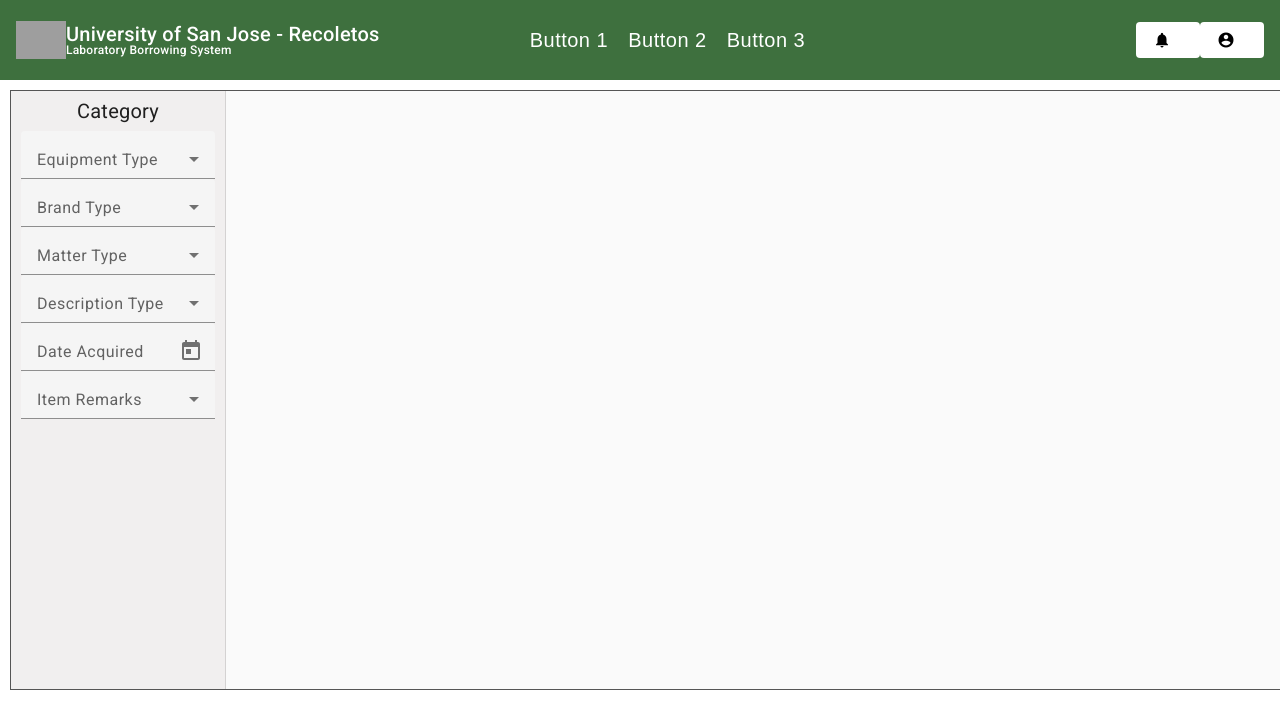
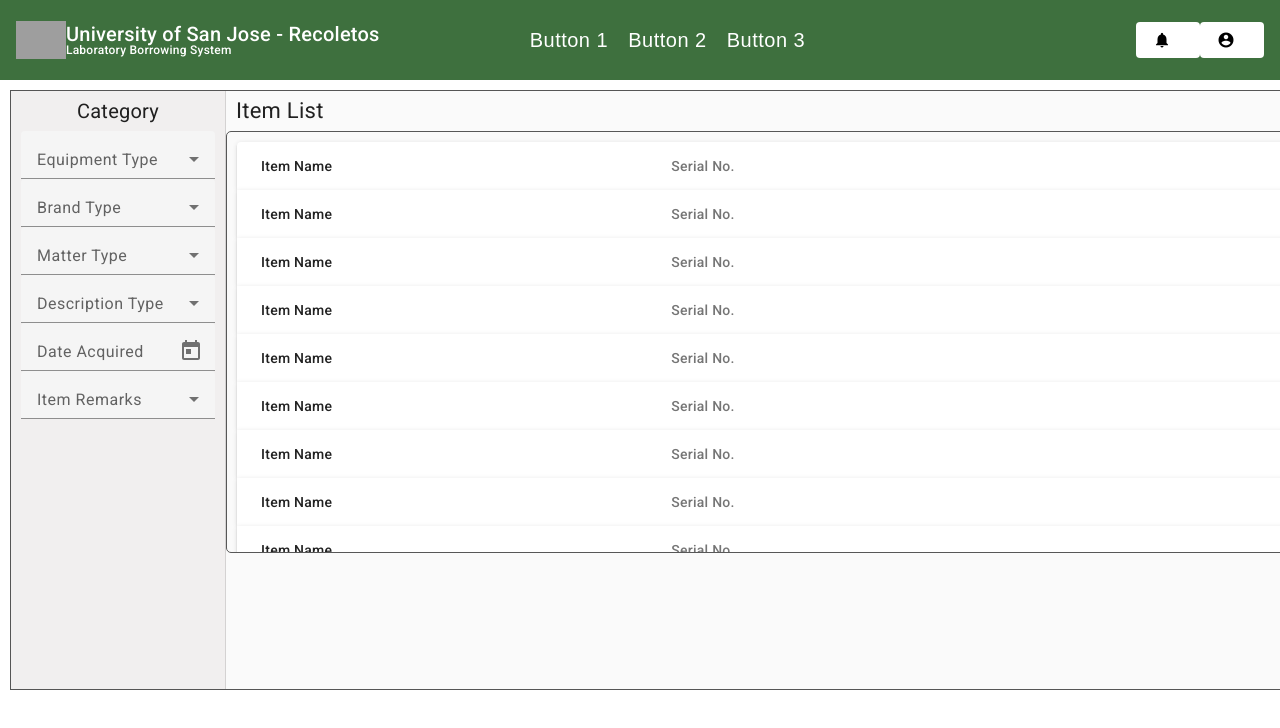
Before and after one commit to usjrcpeborrowing/borrow-system-frontend, an Angular app: page /inventory in a window 1280 px wide. Shown: the top 728 px of the page. Built offline with nearby package versions, Linux system fonts and the light colour scheme; grey boxes are pictures that could not be loaded.

Commit message:
Item List

```diff
--- a/src/app/modules/inventory/inventory.module.ts
+++ b/src/app/modules/inventory/inventory.module.ts
@@ -10,11 +10,13 @@ import { InventoryComponent } from './inventory/inventory.component';
 import { FormsModule } from '@angular/forms';
 import { MatNativeDateModule } from '@angular/material/core';
 import { MatDatepickerModule } from '@angular/material/datepicker';
+import { MatExpansionModule } from '@angular/material/expansion';
 import { MatFormFieldModule } from '@angular/material/form-field';
 import { MatInputModule } from '@angular/material/input';
 import { MatSelectModule } from '@angular/material/select';
 import { MatSidenavModule } from '@angular/material/sidenav';
 import { ItemsComponent } from './items/items.component';
+
 
 @NgModule({
   declarations: [
@@ -34,7 +36,9 @@ import { ItemsComponent } from './items/items.component';
     FormsModule,
     MatFormFieldModule,
     MatDatepickerModule,
-    MatNativeDateModule
+    MatNativeDateModule,
+    MatExpansionModule,
+
   ]
 })
 export class InventoryModule { }
--- a/src/app/modules/inventory/inventory/inventory.component.html
+++ b/src/app/modules/inventory/inventory/inventory.component.html
@@ -4,6 +4,6 @@
         <app-category></app-category>
     </mat-drawer>
     <mat-drawer-content class="custom-drawer-itmes">
-
+        <app-items></app-items>
     </mat-drawer-content>
 </mat-drawer-container>
--- a/src/app/modules/inventory/items/items.component.css
+++ b/src/app/modules/inventory/items/items.component.css
@@ -0,0 +1,21 @@
+
+
+.panel-name{
+    font-size: 22px;
+    margin: 10px;
+}
+.scrollable-panel {
+    height: 400px;
+    overflow-y: auto;
+    border: 1px solid #575757;
+    border-radius: 5px;
+    padding: 10px;
+}
+.panel-description {
+    display: flex;
+    align-items: center;
+}
+
+.spacer {
+    margin-right: 70%;
+}
--- a/src/app/modules/inventory/items/items.component.html
+++ b/src/app/modules/inventory/items/items.component.html
@@ -1 +1,137 @@
-<p>items works!</p>
+
+<div class="panel-name">Item List</div>
+<div class="scrollable-panel">
+    <mat-accordion>
+        <mat-expansion-panel>
+            <mat-expansion-panel-header>
+                <mat-panel-title>
+                    Item Name
+                </mat-panel-title>
+                <mat-panel-description>
+                    <span>Serial No.</span>
+                    <span class="spacer"></span>
+                    <span>Quantity</span>
+                </mat-panel-description>
+            </mat-expansion-panel-header>
+            <p>Item Description</p>
+        </mat-expansion-panel>
+        <mat-expansion-panel>
+            <mat-expansion-panel-header>
+                <mat-panel-title>
+                    Item Name
+                </mat-panel-title>
+                <mat-panel-description>
+                    <span>Serial No.</span>
+                    <span class="spacer"></span>
+                    <span>Quantity</span>
+                </mat-panel-description>
+            </mat-expansion-panel-header>
+            <p>Item Description</p>
+        </mat-expansion-panel>
+        <mat-expansion-panel>
+            <mat-expansion-panel-header>
+                <mat-panel-title>
+                    Item Name
+                </mat-panel-title>
+                <mat-panel-description>
+                    <span>Serial No.</span>
+                    <span class="spacer"></span>
+                    <span>Quantity</span>
+                </mat-panel-description>
+            </mat-expansion-panel-header>
+            <p>Item Description</p>
+        </mat-expansion-panel>
+        <mat-expansion-panel>
+            <mat-expansion-panel-header>
+                <mat-panel-title>
+                    Item Name
+                </mat-panel-title>
+                <mat-panel-description>
+                    <span>Serial No.</span>
+                    <span class="spacer"></span>
+                    <span>Quantity</span>
+                </mat-panel-description>
+            </mat-expansion-panel-header>
+            <p>Item Description</p>
+        </mat-expansion-panel>
+        <mat-expansion-panel>
+            <mat-expansion-panel-header>
+                <mat-panel-title>
+                    Item Name
+                </mat-panel-title>
+                <mat-panel-description>
+                    <span>Serial No.</span>
+                    <span class="spacer"></span>
+                    <span>Quantity</span>
+                </mat-panel-description>
+            </mat-expansion-panel-header>
+            <p>Item Description</p>
+        </mat-expansion-panel>
+        <mat-expansion-panel>
+            <mat-expansion-panel-header>
+                <mat-panel-title>
+                    Item Name
+                </mat-panel-title>
+                <mat-panel-description>
+                    <span>Serial No.</span>
+                    <span class="spacer"></span>
+                    <span>Quantity</span>
+                </mat-panel-description>
+            </mat-expansion-panel-header>
+            <p>Item Description</p>
+        </mat-expansion-panel>
+        <mat-expansion-panel>
+            <mat-expansion-panel-header>
+                <mat-panel-title>
+                    Item Name
+                </mat-panel-title>
+                <mat-panel-description>
+                    <span>Serial No.</span>
+                    <span class="spacer"></span>
+                    <span>Quantity</span>
+                </mat-panel-description>
+            </mat-expansion-panel-header>
+            <p>Item Description</p>
+        </mat-expansion-panel>
+        <mat-expansion-panel>
+            <mat-expansion-panel-header>
+                <mat-panel-title>
+                    Item Name
+                </mat-panel-title>
+                <mat-panel-description>
+                    <span>Serial No.</span>
+                    <span class="spacer"></span>
+                    <span>Quantity</span>
+                </mat-panel-description>
+            </mat-expansion-panel-header>
+            <p>Item Description</p>
+        </mat-expansion-panel>
+        <mat-expansion-panel>
+            <mat-expansion-panel-header>
+                <mat-panel-title>
+                    Item Name
+                </mat-panel-title>
+                <mat-panel-description>
+                    <span>Serial No.</span>
+                    <span class="spacer"></span>
+                    <span>Quantity</span>
+                </mat-panel-description>
+            </mat-expansion-panel-header>
+            <p>Item Description</p>
+        </mat-expansion-panel>
+        <mat-expansion-panel>
+            <mat-expansion-panel-header>
+                <mat-panel-title>
+                    Item Name
+                </mat-panel-title>
+                <mat-panel-description>
+                    <span>Serial No.</span>
+                    <span class="spacer"></span>
+                    <span>Quantity</span>
+                </mat-panel-description>
+            </mat-expansion-panel-header>
+            <p>Item Description</p>
+        </mat-expansion-panel>
+    </mat-accordion>
+
+</div>
```
Also changed, not shown: src/app/modules/inventory/items/items.component.ts (line endings or trailing spaces).
